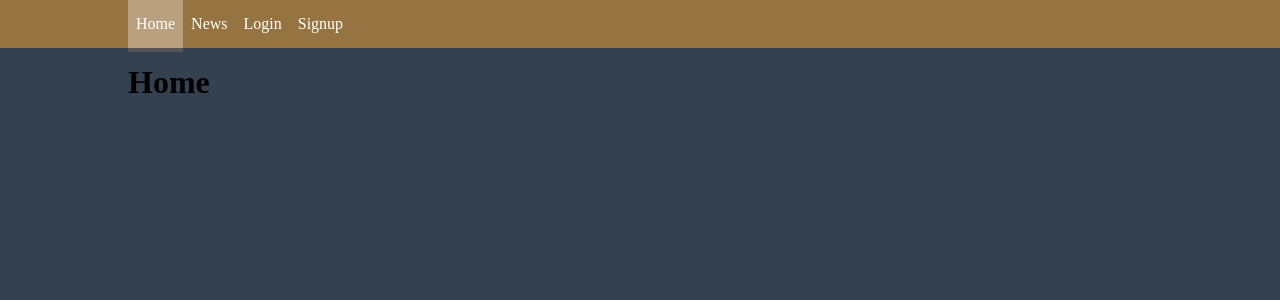
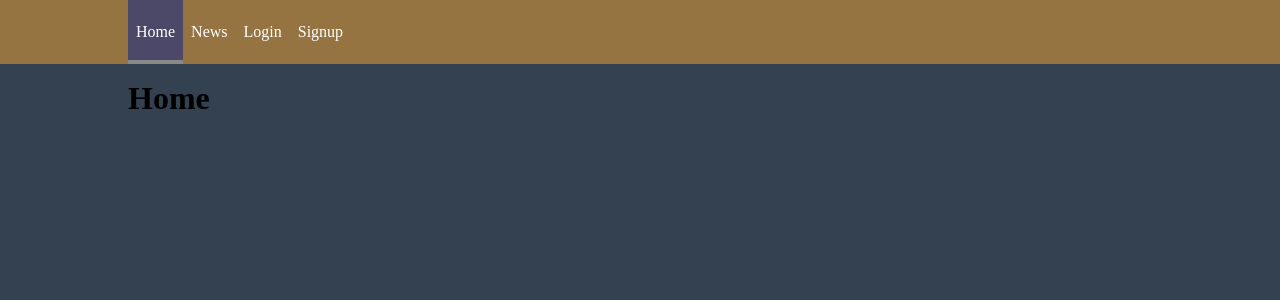
Before and after one commit to loryma/redux-hooks-news-spa, a React (Create React App) app: page / in a window 1280 px wide. Shown: the top 300 px of the page. Built offline with nearby package versions, Linux system fonts and the light colour scheme.

Commit message:
add styles for header

```diff
--- a/src/components/Header/Header.js
+++ b/src/components/Header/Header.js
@@ -6,8 +6,8 @@ import classes from "./Header.module.css";
 
 const Header = ({ loggedIn, logout }) => {
   const activeStyle = {
-    borderBottom: "4px solid #555",
-    backgroundColor: "rgb(185,160,127)"
+    borderBottom: "4px solid #888",
+    backgroundColor: "rgb(76, 72, 104)"
   };
   return (
     <nav className={classes.Header}>
--- a/src/components/Header/Header.module.css
+++ b/src/components/Header/Header.module.css
@@ -1,5 +1,5 @@
 .Header {
-  height: 3em;
+  height: 4em;
   background-color: rgb(150, 116, 65);
   margin-bottom: 1rem;
 }
@@ -10,6 +10,7 @@
   padding: 0;
   margin-left: auto;
   margin-right: auto;
+  height: 100%;
 }
 
 .NavItem {
@@ -22,7 +23,7 @@
   height: 100%;
   text-decoration: none;
   display: block;
-  line-height: 3em;
+  line-height: 4em;
   color: white;
   padding-right: 0.5em;
   padding-left: 0.5em;
@@ -32,4 +33,5 @@
 .Logout {
   -webkit-appearance: none;
   background-color: inherit;
+  border: none;
 }
```
